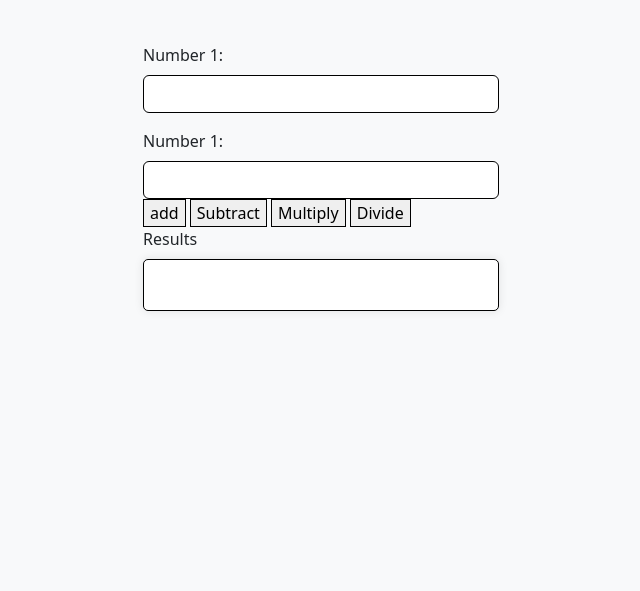
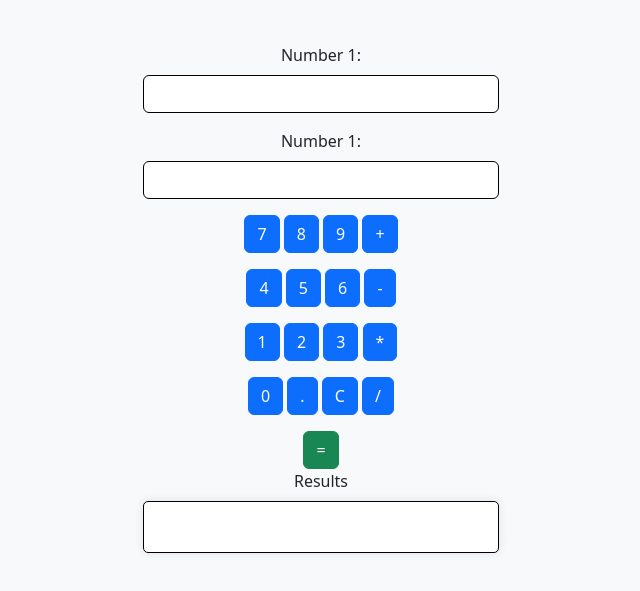
Before and after one commit to YearUpSpring2024/calculator, a plain HTML site: page index.html in a window 1280 px wide. Shown: the part 101-692 px from the top of the page, without its empty margins (319-959 px from the left). Drawn offline with nearby package versions, Linux system fonts and the light colour scheme.

Commit message:
adding the numbers and signs for the calculator

```diff
--- a/index.html
+++ b/index.html
@@ -22,23 +22,46 @@
   <main>
     <div class="container mt-5">
       <div class="row justify-content-center">
-        <div class="col-lg-4">
-          <!-- first input -->
+
+        <div class="col-lg-4 text-center">
+          <!-- input field -->
           <div class="mb-3">
             <label class="form-label" for="Number1Field">Number 1: </label>
             <input class="form-control" type="text" id="number1Field">
           </div>
           <!-- second input -->
-          <div>
+          <div class="mb-3">
             <label class="form-label" for="Number2Field">Number 1: </label>
             <input class="form-control" type="text" id="number2Field">
           </div>
-          <!-- buttons -->
+
+          <!-- Buttons -->
+          <div class="mb-3">
+            <button class="btn btn-primary">7</button>
+            <button class="btn btn-primary">8</button>
+            <button class="btn btn-primary">9</button>
+            <button class="btn btn-primary">+</button>
+          </div>
+          <div class="mb-3">
+            <button class="btn btn-primary">4</button>
+            <button class="btn btn-primary">5</button>
+            <button class="btn btn-primary">6</button>
+            <button class="btn btn-primary">-</button>
+          </div>
+          <div class="mb-3">
+            <button class="btn btn-primary">1</button>
+            <button class="btn btn-primary">2</button>
+            <button class="btn btn-primary">3</button>
+            <button class="btn btn-primary">*</button>
+          </div>
+          <div class="mb-3">
+            <button class="btn btn-primary">0</button>
+            <button class="btn btn-primary">.</button>
+            <button class="btn btn-primary">C</button>
+            <button class="btn btn-primary">/</button>
+          </div>
           <div>
-            <input id="addBtn" type="button" value="add" />
-            <input id="subtractBtn" type="button" value="Subtract" />
-            <input id="multiplyBtn" type="button" value="Multiply" />
-            <input id="divideBtn" type="button" value="Divide" />
+            <button class="btn btn-success">=</button>
           </div>
 
           <div>
--- a/scripts/index.js
+++ b/scripts/index.js
@@ -12,12 +12,15 @@ window.onload = init;
 function init() {
 
     // event listener
-    addBtn.onclick = add;
-    // addBtn.onmouseenter = add;
-    // addBtn.onmousedown = add;
-    subtractBtn.onclick = subtract;
-    multiplyBtn.onclick = multiplication;
-    divideBtn.onclick = division;
+    // addBtn.onclick = add;
+    // subtractBtn.onclick = subtract;
+    // multiplyBtn.onclick = multiplication;
+    // divideBtn.onclick = division;
+
+    addBtn.addEventListener("click", add);
+    addBtn.addEventListener("click", subtract);
+    addBtn.addEventListener("click", division);
+    addBtn.addEventListener("click", multiplication);
 }
 
 function add() {
@@ -65,42 +68,3 @@ function multiplication() {
     document.getElementById("answerField").value = result;
 
 }
-
-// addBtn.addEventListener("click", add);
-// addBtn.addEventListener("click", multiplication);
-
-// console.log("working")
-// tryiing with switch statement
-
-
-// function init() {
-//     document.getElementById("add").onclick = operate;
-//     document.getElementById("subtract").onclick = operate;
-//     document.getElementById("multiply").onclick = operate;
-//     document.getElementById("divide").onclick = operate;
-// }
-
-
-// function operate(event) {
-//     const operator = event.target.id;
-
-//     const number1 = parseFloat(document.getElementById("number1").value);
-//     const number2 = parseFloat(document.getElementById("number2").value);
-
-//     let result;
-
-
-//     switch (operator) {
-//         case "add":
-//             result = number1 + number2;
-//             break;
-//         case "subtract":
-//             result = number1 - number2;
-//             break;
-//         case "divide":
-//             result = number1 / number2;
-//         case "multiply":
-//             result = number * number2;
-//     }
-//     document.getElementById("answerField").value = result;
-// }
```
